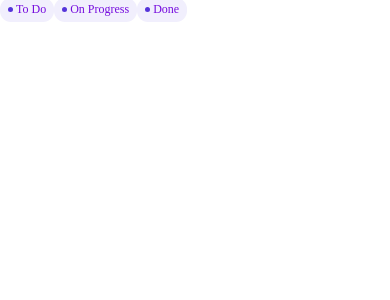
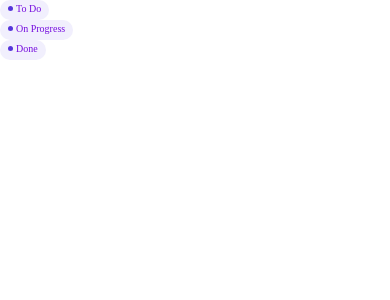
Before and after one commit to sprint-part3-team11/taskify, a Next.js app: page /hj in a window 390 px wide. Shown: the top 300 px of the page. Built offline with nearby package versions, Linux system fonts and the light colour scheme.

Commit message:
refactor : size prop -> isMobile prop 수정

```diff
--- a/src/components/common/tag/StateTag.tsx
+++ b/src/components/common/tag/StateTag.tsx
@@ -4,18 +4,18 @@ import EllipseIcon from '@/public/icon/ellipse.svg';
 
 interface StateTagProps {
   children: ReactNode;
-  size: 'S' | 'L';
+  isMobile?: boolean;
 }
 const S = {
-  StateTagWrapper: styled.span<StateTagProps>`
+  StateTagWrapper: styled.div<StateTagProps>`
     padding: 0.4rem 0.8rem 0.6rem;
     border-radius: 1.1rem;
     width: fit-content;
     background-color: rgba(241, 239, 253, 1);
-    font-size: 1.2rem;
+    font-size: ${(props) => (props.isMobile ? '1rem' : '1.2rem')};
     font-weight: 400;
     color: ${({ theme }) => theme.color.purple};
-    height: ${(props) => (props.size === 'L' ? '2.2rem' : '2rem')};
+    height: ${(props) => (props.isMobile ? '2rem' : '2.2rem')};
   `,
   SVGContainer: styled.span`
     margin-right: 0.3rem;
@@ -23,9 +23,9 @@ const S = {
     top: -0.1rem;
   `,
 };
-function StateTag({ children, size }: StateTagProps) {
+function StateTag({ children, isMobile }: StateTagProps) {
   return (
-    <S.StateTagWrapper size={size}>
+    <S.StateTagWrapper isMobile={isMobile}>
       <S.SVGContainer>
         <EllipseIcon />
       </S.SVGContainer>
--- a/src/pages/hj.tsx
+++ b/src/pages/hj.tsx
@@ -3,10 +3,11 @@ import '@/styles/GlobalStyle';
 
 function hj() {
   const hashTags = ['To Do', 'On Progress', 'Done'];
+  const isMobile = true;
   return (
     <div>
       {hashTags.map((tag) => (
-        <StateTag size="L">{tag}</StateTag>
+        <StateTag isMobile={isMobile}>{tag}</StateTag>
       ))}
     </div>
   );
```
